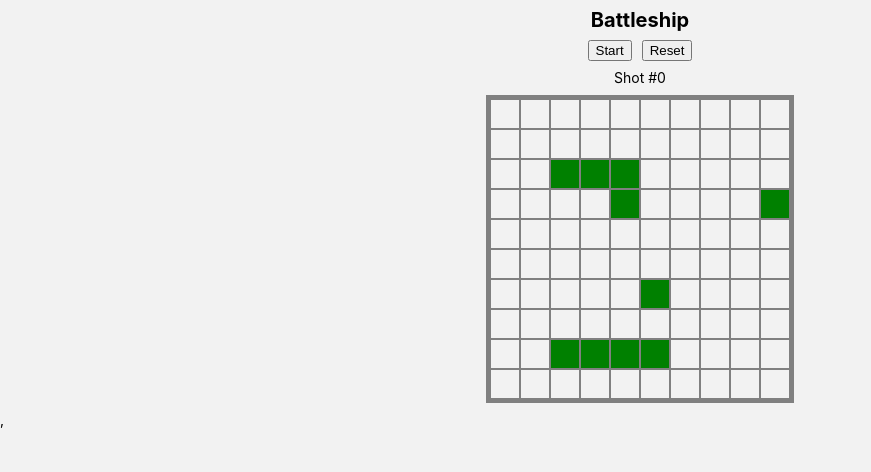
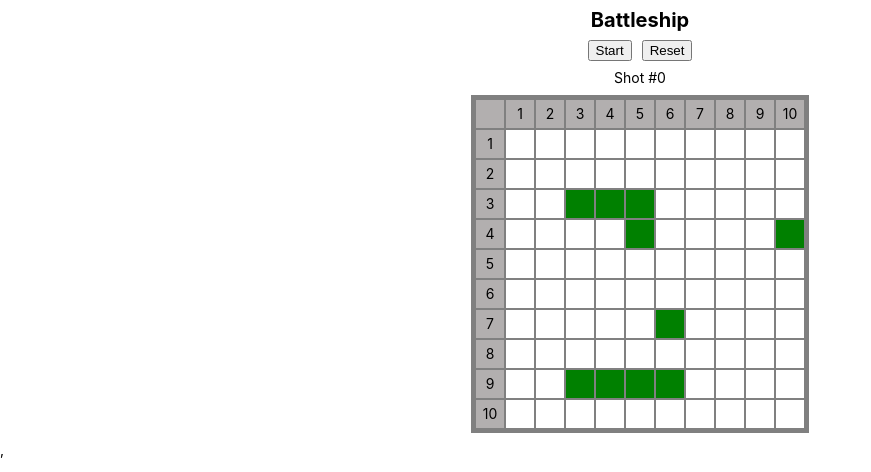
Before and after one commit to Khavrolev/battleship, a React (Create React App) app: page / in a window 1280 px wide. Shown: the top 472 px of the page, without its empty margins (0-871 px from the left). Built offline with nearby package versions, Linux system fonts and the light colour scheme.

Commit message:
add numbers

```diff
--- a/src/App.module.css
+++ b/src/App.module.css
@@ -45,7 +45,6 @@ body {
   color: #000000;
   font-family: -apple-system, system-ui, "Segoe UI", Helvetica, Arial,
     sans-serif, "Apple Color Emoji", "Segoe UI Emoji";
-  background-color: #f2f2f2;
   -webkit-font-smoothing: antialiased;
 }
 
--- a/src/components/board/Board.module.css
+++ b/src/components/board/Board.module.css
@@ -8,6 +8,13 @@
 .board__cell {
   border: 1px solid #808080;
   box-sizing: border-box;
+}
+
+.board__cell_number {
+  display: flex;
+  justify-content: center;
+  align-items: center;
+  background-color: #b2afaf;
 }
 
 .board__cell_alive {
--- a/src/components/board/Board.tsx
+++ b/src/components/board/Board.tsx
@@ -8,10 +8,21 @@ import classes from "./Board.module.css";
 const Board = () => {
   const { ships, shots } = useAppSelector((state) => state.boardReducer);
 
+  const getNumber = (i: number, j: number): string => {
+    if (i === -1 && j !== -1) {
+      return `${j + 1}`;
+    }
+    if (j === -1 && i !== -1) {
+      return `${i + 1}`;
+    }
+
+    return "";
+  };
+
   const getBoard = () => {
     const board = [];
-    for (let i = 0; i < BOARD_SIZE.rows; i += 1) {
-      for (let j = 0; j < BOARD_SIZE.columns; j += 1) {
+    for (let i = -1; i < BOARD_SIZE.rows; i += 1) {
+      for (let j = -1; j < BOARD_SIZE.columns; j += 1) {
         board.push(
           <div
             key={packCoordinates({ row: i, column: j })}
@@ -20,6 +31,7 @@ const Board = () => {
               height: `${BOARD_SIZE.cellSize}px`,
             }}
             className={classNames(classes.board__cell, {
+              [classes.board__cell_number]: i === -1 || j === -1,
               [classes.board__cell_alive]:
                 ships[packCoordinates({ row: i, column: j })] &&
                 !shots[packCoordinates({ row: i, column: j })],
@@ -32,7 +44,9 @@ const Board = () => {
             })}
             data-row={i}
             data-column={j}
-          />,
+          >
+            {getNumber(i, j)}
+          </div>,
         );
       }
     }
@@ -42,7 +56,7 @@ const Board = () => {
   return (
     <div
       style={{
-        gridTemplateColumns: `repeat(${BOARD_SIZE.columns}, auto)`,
+        gridTemplateColumns: `repeat(${BOARD_SIZE.columns + 1}, auto)`,
       }}
       className={classes.board}
     >
```
